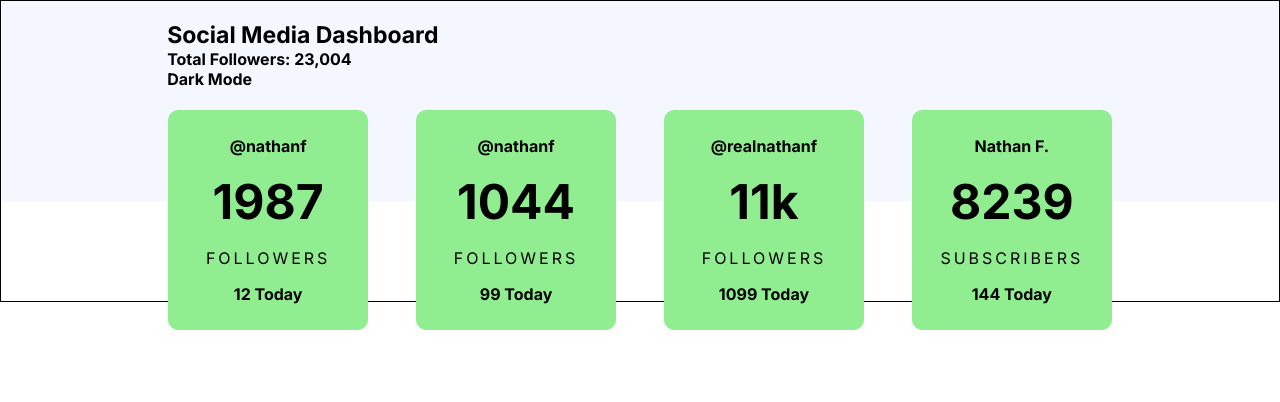
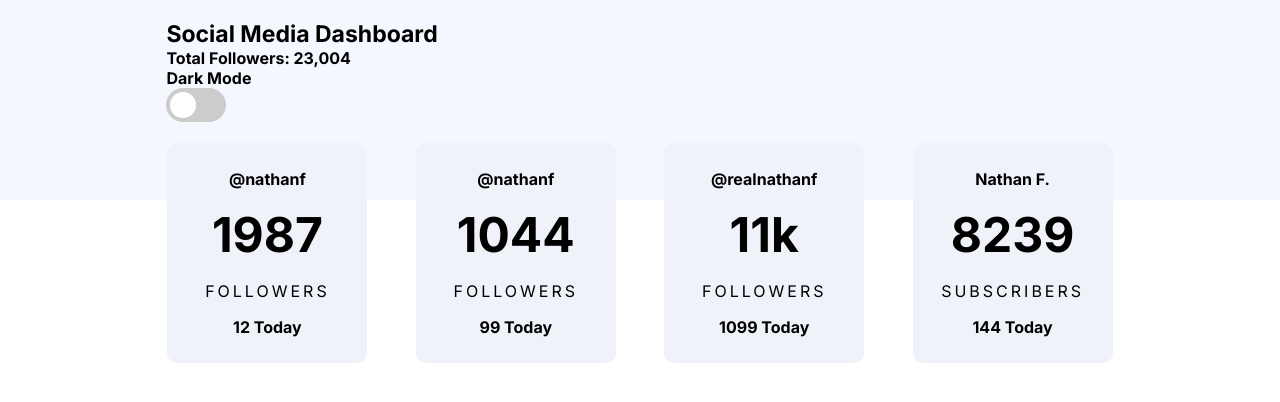
Before and after one commit to BETeng/Social-media-dashboard, a plain HTML site: page social-media-dashboard-with-theme-switcher-master/index.html in a window 1280 px wide. Drawn offline with Linux system fonts and the light colour scheme.

Commit message:
dark theme switch

```diff
--- a/social-media-dashboard-with-theme-switcher-master/index.html
+++ b/social-media-dashboard-with-theme-switcher-master/index.html
@@ -8,8 +8,8 @@
   <link rel="icon" type="image/png" sizes="32x32" href="./images/favicon-32x32.png">
   <link rel="stylesheet" href="style.css">
 
+
   <title>Social Media Dashboard</title>
-  <script src="index.js"></script>
   <style>
     .attribution {
       font-size: 11px;
@@ -19,16 +19,26 @@
     .attribution a {
       color: hsl(228, 45%, 44%);
     }
-  </style>
+    </style>
+
 </head>
 
+
+
 <body>
+
   <div class="flex-container">
     <div class="header">
       <div class="header-box">
         <div class="header-bold-text">Social Media Dashboard</div>
         <div class="header-followers">Total Followers: 23,004</div>
         <div class="switch">Dark Mode</div>
+        <div class="theme-switch-wrapper">
+          <label class="theme-switch" for="checkbox">
+            <input type="checkbox" id="checkbox" />
+            <div class="slider round"></div>
+          </label>
+        </div>
       </div>
       <div class="bigger-box">
         <div class="big-box">
@@ -120,7 +130,7 @@
       Challenge by <a href="https://www.frontendmentor.io?ref=challenge" target="_blank">Frontend Mentor</a>.
       Coded by <a href="https://github.com/BETeng">Brian Teng</a>.
     </div> -->
-
+    <script src="index.js"></script>
 </body>
 
 </html>
--- a/social-media-dashboard-with-theme-switcher-master/index.js
+++ b/social-media-dashboard-with-theme-switcher-master/index.js
@@ -1,8 +1,23 @@
-switchMode = () => {
-    if (darkMode == true){
-        darkMode = false;
+const toggleSwitch = document.querySelector('.theme-switch input[type="checkbox"]');
+const currentTheme = localStorage.getItem('theme');
+
+if (currentTheme) {
+    document.documentElement.setAttribute('data-theme', currentTheme);
+
+    if (currentTheme === 'dark') {
+        toggleSwitch.checked = true;
+    }
+}
+
+function switchTheme(e) {
+    if (e.target.checked) {
+        document.documentElement.setAttribute('data-theme', 'dark');
+        localStorage.setItem('theme', 'dark');
     }
     else {
-        darkMode = true;
+        document.documentElement.setAttribute('data-theme', 'light');
+        localStorage.setItem('theme', 'light');
     }
 }
+
+toggleSwitch.addEventListener('change', switchTheme, false);
--- a/social-media-dashboard-with-theme-switcher-master/style.css
+++ b/social-media-dashboard-with-theme-switcher-master/style.css
@@ -1,3 +1,84 @@
+:root{
+    /* Static Colors */
+    --lime-green: hsl(163, 72%, 41%);
+    --bright-red: hsl(356, 69%, 56%);
+    --Facebook: hsl(208, 92%, 53%);
+    --Twitter: hsl(203, 89%, 53%);
+    --Instagram: linear gradient hsl(37, 97%, 70%) to hsl(329, 70%, 58%);
+    --YouTube: hsl(348, 97%, 39%);
+
+    /* Light theme colors */
+    --header-color: hsl(225, 100%, 98%);
+    --background-color: hsl(0, 0%, 100%);
+    --card-color: hsl(227, 47%, 96%);
+    --light-text: hsl(228, 12%, 44%);
+    --dark-text: hsl(230, 17%, 14%);
+}
+
+[data-theme="dark"]{
+    --header-color: hsl(232, 19%, 15%);
+    --background-color: hsl(230, 17%, 14%);
+    --card-color: hsl(227, 47%, 96%);
+    --light-text: hsl(228, 34%, 66%);
+    --dark-text: hsl(230, 17%, 14%) ;
+}
+
+.theme-switch-wrapper {
+    display: flex;
+    align-items: center;
+
+  }
+  .theme-switch {
+    display: inline-block;
+    height: 34px;
+    position: relative;
+    width: 60px;
+  }
+
+  .theme-switch input {
+    display:none;
+  }
+
+  .slider {
+    background-color: #ccc;
+    bottom: 0;
+    cursor: pointer;
+    left: 0;
+    position: absolute;
+    right: 0;
+    top: 0;
+    transition: .4s;
+  }
+
+  .slider:before {
+    background-color: #fff;
+    bottom: 4px;
+    content: "";
+    height: 26px;
+    left: 4px;
+    position: absolute;
+    transition: .4s;
+    width: 26px;
+  }
+
+  input:checked + .slider {
+    background-color: #66bb6a;
+  }
+
+  input:checked + .slider:before {
+    transform: translateX(26px);
+  }
+
+  .slider.round {
+    border-radius: 34px;
+  }
+
+  .slider.round:before {
+    border-radius: 50%;
+  }
+
+
+
 html, body {
     width: 100%;
     margin: 0;
@@ -6,6 +87,7 @@ html, body {
     font-weight: 700;
     box-sizing: border-box;
 }
+
 
 
 /* @media screen and (min-width: 375px){}
@@ -19,11 +101,10 @@ html, body {
 
 .header{
     height: 300px;
-    background: linear-gradient(to bottom, hsl(225, 100%, 98%) 200px, white 201px);
+    background: linear-gradient(to bottom, var(--header-color) 200px, white 201px);
     width: 100%;
     flex-direction: column;
     flex-wrap: wrap;
-    border: solid black 1px;
 }
 
 .header-bold-text{
@@ -43,7 +124,7 @@ html, body {
 
 .big-box{
     border-radius: 10px;
-    background-color: lightgreen;
+    background-color: var(--card-color);
     /* background-color: hsl(227, 47%, 96%); */
     height: 200px;
     width: 200px;
@@ -73,6 +154,9 @@ html, body {
     text-transform: uppercase;
     letter-spacing: 3px;
     font-weight: 400;
+}
+@media screen and (min-width: 1400px){
+
 }
 
 
```
